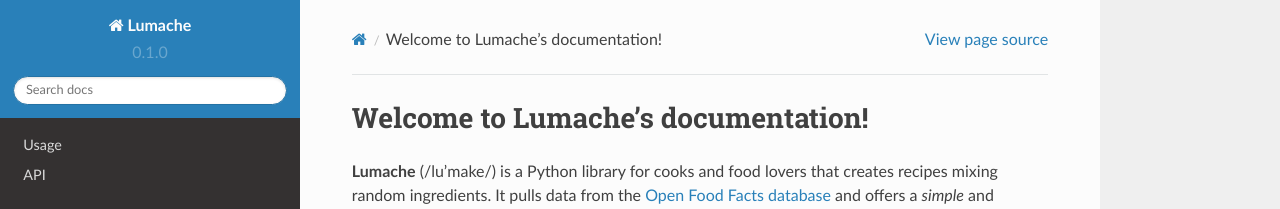
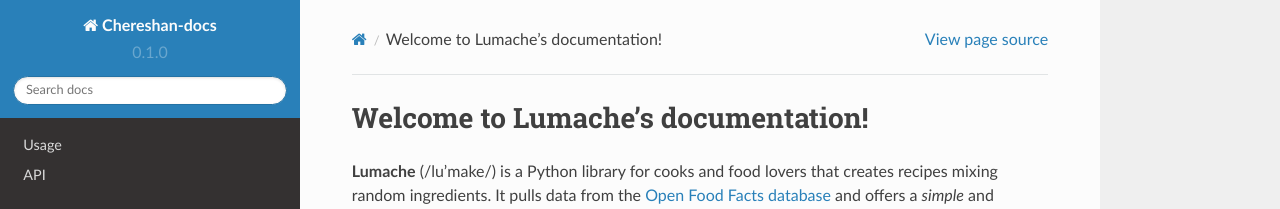
Before and after one commit to chereshan/chereshan_notes, a Sphinx documentation site: the page built from docs/source/index.rst, in a window 1280 px wide. Shown: the top 209 px of the page. Built offline with Sphinx 7.4.7 and the Read the Docs theme 2.0.0, drawn with Linux system fonts in a browser that asks for light colours.

Commit message:
Update conf.py

```diff
--- a/docs/source/conf.py
+++ b/docs/source/conf.py
@@ -2,9 +2,9 @@
 
 # -- Project information
 
-project = 'Lumache'
+project = 'Chereshan-docs'
 copyright = '2021, Graziella'
-author = 'Graziella'
+author = 'chereshan'
 
 release = '0.1'
 version = '0.1.0'
```
